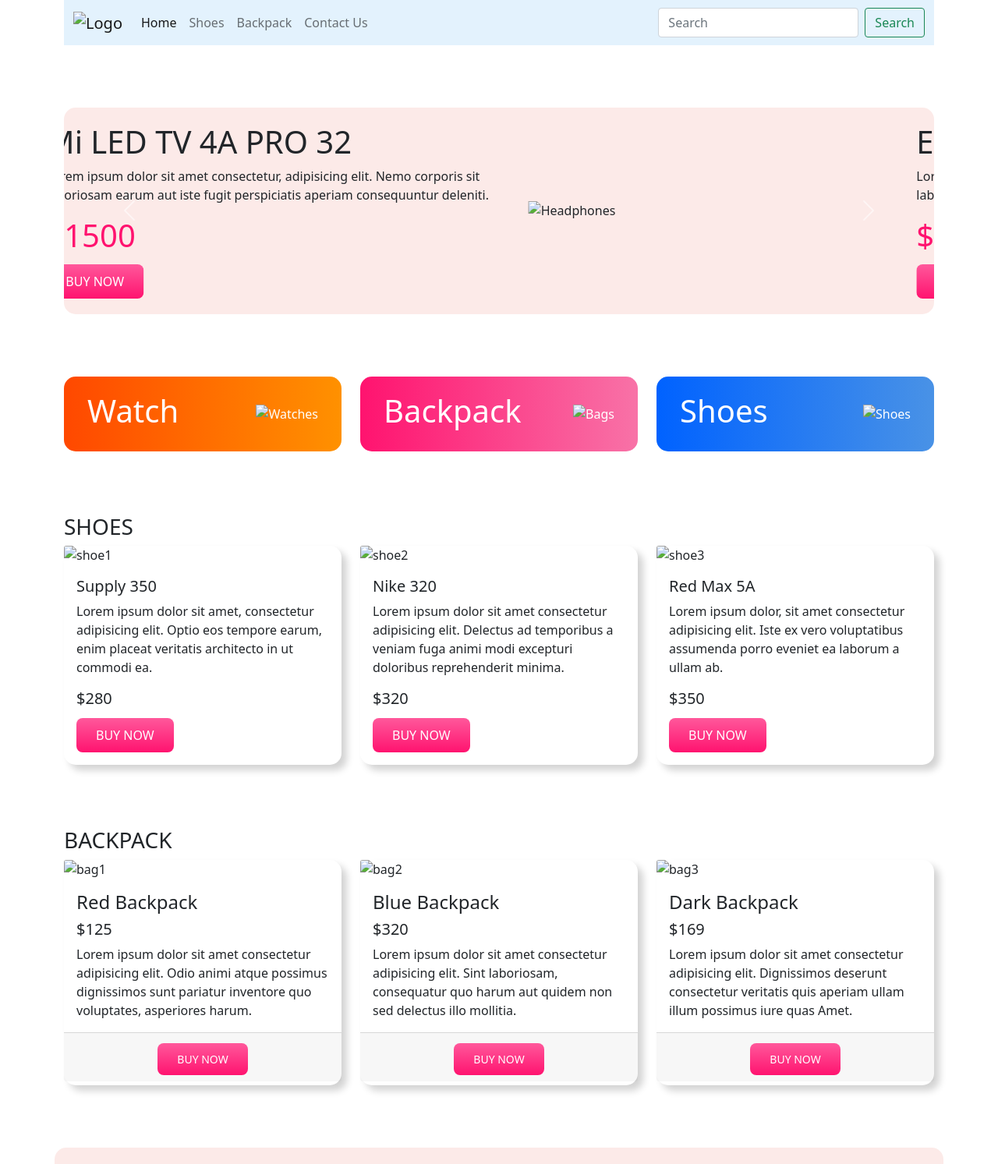
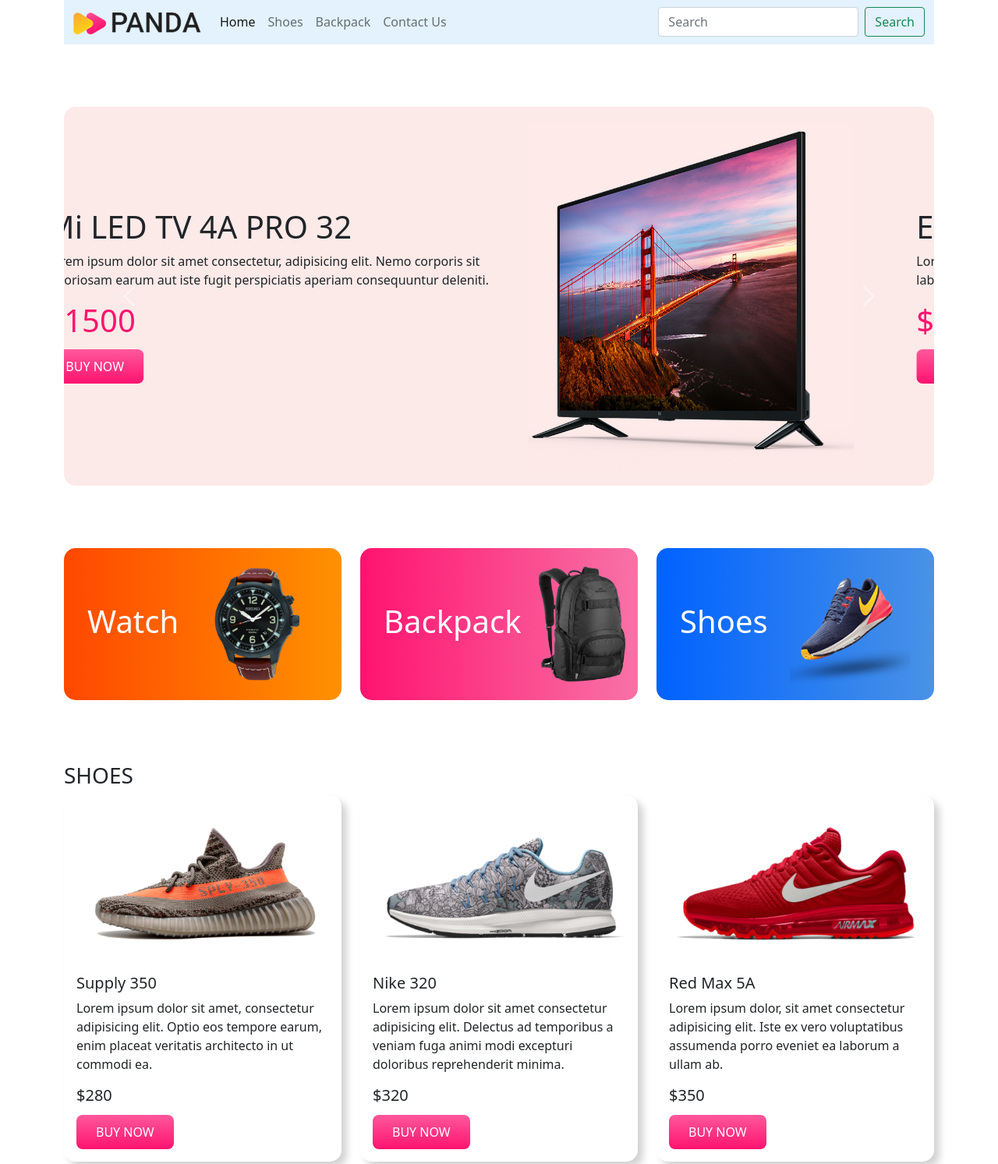
Before and after one commit to msHossain009/Panda-Commerce, a plain HTML site: page index.html in a window 1280 px wide. Shown: the top 1493 px of the page at 78% size. Drawn offline with nearby package versions, Linux system fonts and the light colour scheme; the site is published under a folder, as on GitHub Pages, so addresses that start at the root find nothing.

Commit message:
Panda Commerce Done

```diff
--- a/index.html
+++ b/index.html
@@ -13,7 +13,7 @@
     <div class="container">
       <nav class="navbar navbar-expand-lg navbar-light" style="background-color: #e3f2fd;">
         <div class="container-fluid">
-          <a class="navbar-brand" href="#"><img src="/Images/logo.png" alt="Logo"></a>
+          <a class="navbar-brand" href="#"><img src="Images/logo.png" alt="Logo"></a>
           <button class="navbar-toggler" type="button" data-bs-toggle="collapse" data-bs-target="#navbarTogglerDemo02" aria-controls="navbarTogglerDemo02" aria-expanded="false" aria-label="Toggle navigation">
             <span class="navbar-toggler-icon"></span>
           </button>
@@ -53,7 +53,7 @@
                 <button class="buy-now-button">BUY NOW</button>
               </div>
               <div class="col-md-5">
-                <img src="/Images/banner-images/tv.png" class="d-block w-100" alt="Headphones">
+                <img src="Images/banner-images/tv.png" class="d-block w-100" alt="Headphones">
               </div>
             </div>
           </div>
@@ -66,7 +66,7 @@
                 <button class="buy-now-button">BUY NOW</button>
               </div>
               <div class="col-md-5">
-                <img src="/Images/banner-images/headphone.png" class="d-block w-100" alt="TV">
+                <img src="Images/banner-images/headphone.png" class="d-block w-100" alt="TV">
               </div>
             </div>
           </div>
@@ -79,7 +79,7 @@
                 <button class="buy-now-button">BUY NOW</button>
               </div>
               <div class="col-md-5">
-                <img src="/Images/banner-images/xbox.png" class="d-block w-100" alt="Xbox">
+                <img src="Images/banner-images/xbox.png" class="d-block w-100" alt="Xbox">
               </div>
             </div>
           </div>
@@ -100,19 +100,19 @@
         <div class="col-md-4">
           <div class="cat1 d-flex justify-content-between align-items-center">
             <h1>Watch</h1>
-            <img src="/Images/categories/watch.png" alt="Watches">
+            <img src="Images/categories/watch.png" alt="Watches">
           </div>
         </div>
         <div class="col-md-4">
           <div class="cat2 d-flex justify-content-between align-items-center">
             <h1>Backpack</h1>
-            <img src="/Images/categories/bag.png" alt="Bags">
+            <img src="Images/categories/bag.png" alt="Bags">
           </div>
         </div>
         <div class="col-md-4">
           <div class="cat3 d-flex justify-content-between align-items-center">
             <h1>Shoes</h1>
-            <img src="/Images/categories/shoes.png" alt="Shoes">
+            <img src="Images/categories/shoes.png" alt="Shoes">
           </div>
         </div>
       </div>
@@ -123,7 +123,7 @@
       <div class="row row-cols-1 row-cols-md-3 g-4">
         <div class="col">
           <div class="card">
-            <img src="/Images/shoes/shoe-1.png" class="card-img-top" alt="shoe1">
+            <img src="Images/shoes/shoe-1.png" class="card-img-top" alt="shoe1">
             <div class="card-body">
               <h5 class="card-title">Supply 350</h5>
               <p class="card-text">Lorem ipsum dolor sit amet, consectetur adipisicing elit. Optio eos tempore earum, enim placeat veritatis architecto in ut commodi ea.</p>
@@ -134,7 +134,7 @@
         </div>
         <div class="col">
           <div class="card">
-            <img src="/Images/shoes/shoe-2.png" class="card-img-top" alt="shoe2">
+            <img src="Images/shoes/shoe-2.png" class="card-img-top" alt="shoe2">
             <div class="card-body">
               <h5 class="card-title">Nike 320</h5>
               <p class="card-text">Lorem ipsum dolor sit amet consectetur adipisicing elit. Delectus ad temporibus a veniam fuga animi modi excepturi doloribus reprehenderit minima.</p>
@@ -145,7 +145,7 @@
         </div>
         <div class="col">
           <div class="card">
-            <img src="/Images/shoes/shoe-3.png" class="card-img-top" alt="shoe3">
+            <img src="Images/shoes/shoe-3.png" class="card-img-top" alt="shoe3">
             <div class="card-body">
               <h5 class="card-title">Red Max 5A</h5>
               <p class="card-text">Lorem ipsum dolor, sit amet consectetur adipisicing elit. Iste ex vero voluptatibus assumenda porro eveniet ea laborum a ullam ab.</p>
@@ -162,7 +162,7 @@
       <div class="row row-cols-1 row-cols-md-3 g-4">
         <div class="col">
           <div class="card h-100">
-            <img src="/Images/bags/bag-1.png" class="card-img-top" alt="bag1">
+            <img src="Images/bags/bag-1.png" class="card-img-top" alt="bag1">
             <div class="card-body">
               <h4 class="card-title">Red Backpack</h4>
               <h5 class="fw-light">$125</h5>
@@ -175,7 +175,7 @@
         </div>
         <div class="col">
           <div class="card h-100">
-            <img src="/Images/bags/bag-2.png" class="card-img-top" alt="bag2">
+            <img src="Images/bags/bag-2.png" class="card-img-top" alt="bag2">
             <div class="card-body">
               <h4 class="card-title">Blue Backpack</h4>
               <h5 class="fw-light">$320</h5>
@@ -188,7 +188,7 @@
         </div>
         <div class="col">
           <div class="card h-100">
-            <img src="/Images/bags/bag-3.png" class="card-img-top" alt="bag3">
+            <img src="Images/bags/bag-3.png" class="card-img-top" alt="bag3">
             <div class="card-body">
               <h4 class="card-title">Dark Backpack</h4>
               <h5 class="fw-light">$169</h5>
```
